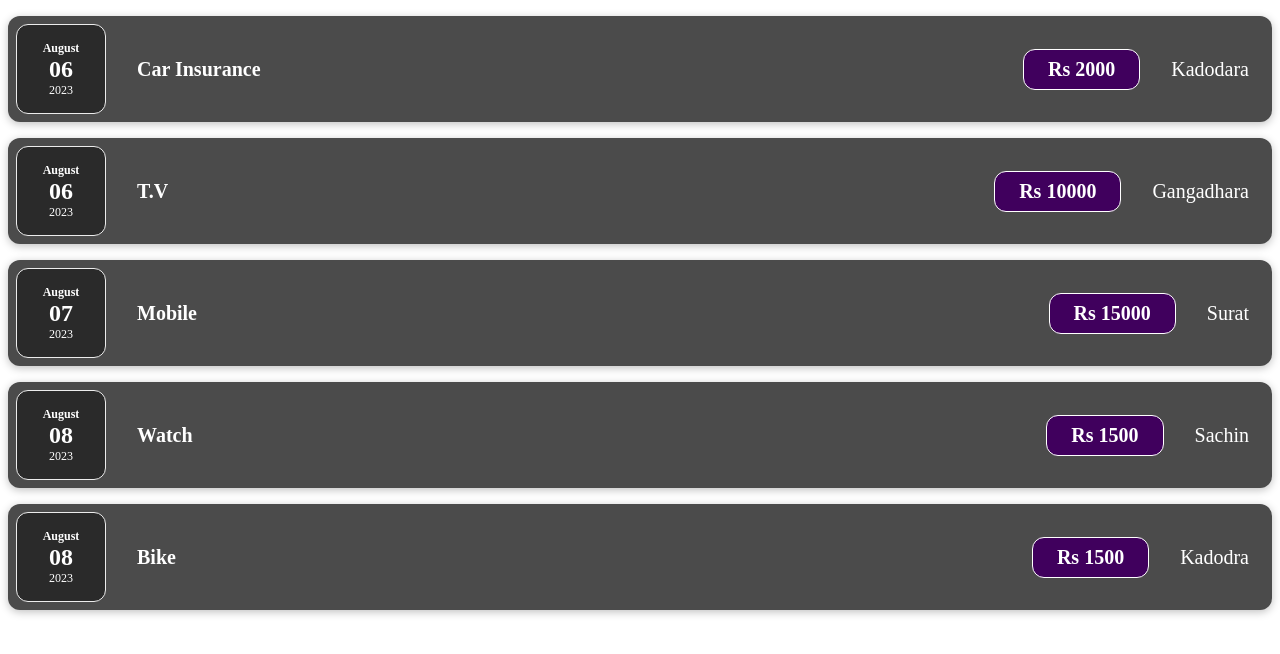
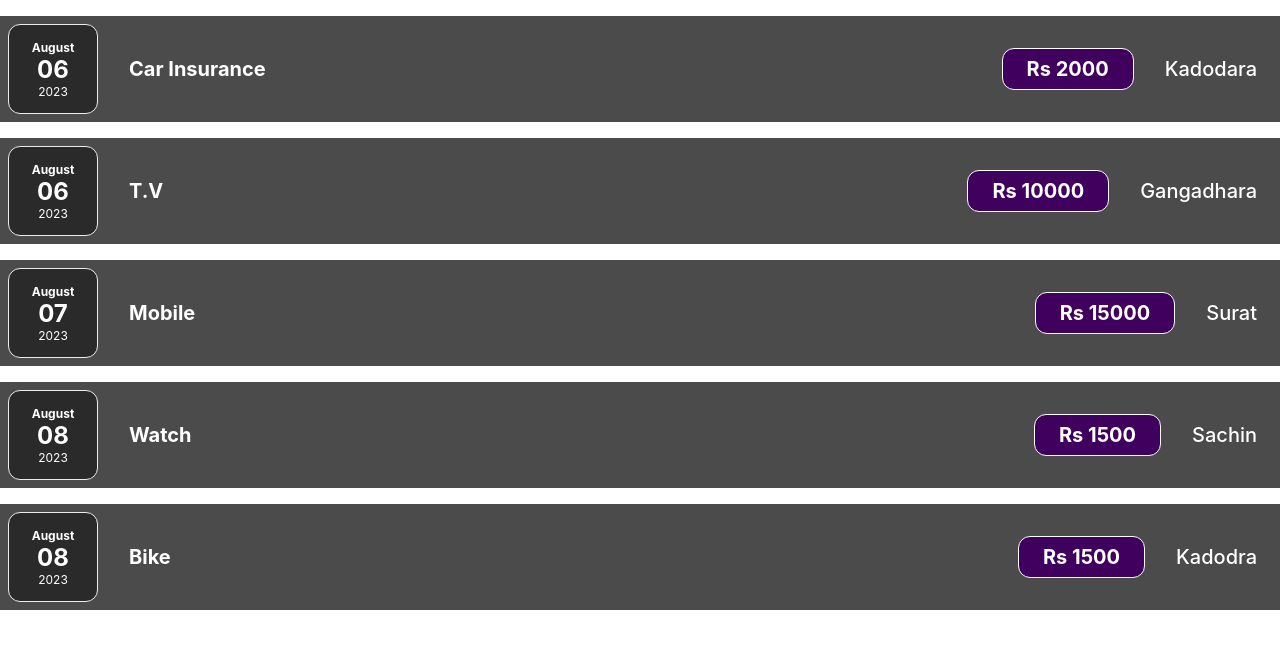
Before and after one commit to vivek5312/Expense-Tracker-with-react, a React (Create React App) app: page / in a window 1280 px wide. Shown: the top 654 px of the page. Built offline with nearby package versions, Linux system fonts and the light colour scheme.

Commit message:
add arrow function

```diff
--- /dev/null
+++ b/src/App.css
@@ -0,0 +1,38 @@
+.App {
+  text-align: center;
+}
+
+.App-logo {
+  height: 40vmin;
+  pointer-events: none;
+}
+
+@media (prefers-reduced-motion: no-preference) {
+  .App-logo {
+    animation: App-logo-spin infinite 20s linear;
+  }
+}
+
+.App-header {
+  background-color: #282c34;
+  min-height: 100vh;
+  display: flex;
+  flex-direction: column;
+  align-items: center;
+  justify-content: center;
+  font-size: calc(10px + 2vmin);
+  color: white;
+}
+
+.App-link {
+  color: #61dafb;
+}
+
+@keyframes App-logo-spin {
+  from {
+    transform: rotate(0deg);
+  }
+  to {
+    transform: rotate(360deg);
+  }
+}
--- /dev/null
+++ b/src/Components/Expenses/Expense.css
@@ -0,0 +1,64 @@
+.Expense-item {
+  display: flex;
+  justify-content: space-between;
+  align-items: center;
+
+  padding: 0.5rem;
+  margin: 1rem 0;
+
+  background-color: #4b4b4b;
+}
+
+.expense-item_description {
+  display: flex;
+  flex-direction: column;
+  gap: 1rem;
+  align-items: flex-end;
+  flex-flow: column-reverse;
+  justify-content: flex-start;
+  flex: 1;
+  margin-left: 15px;
+}
+
+.Expense-item h2 {
+  color: #3a3a3a;
+  font-size: 1rem;
+  flex: 1;
+  margin: 0 1rem;
+  color: white;
+}
+
+.expense-item_price {
+  font-size: 1rem;
+  font-weight: bold;
+  color: white;
+  background-color: #40005d;
+  border: 1px solid white;
+  padding: 0.5rem;
+  border-radius: 12px;
+  margin: 15px;
+}
+
+@media (min-width: 580px) {
+  .expense-item_description {
+    flex-direction: row;
+    align-items: center;
+    justify-content: flex-start;
+    flex: 1;
+  }
+
+  .expense-item_description h2 {
+    font-size: 1.25rem;
+  }
+
+  .expense-item_price{
+    font-size: 1.25rem;
+    padding: 0.5rem 1.5rem;
+  }
+}
+.Expense-location{
+  font-size: 1.25rem;
+  color: white;
+  font-weight: 500;
+  margin-right: 15px;
+}
--- /dev/null
+++ b/src/Components/Expenses/ExpenseDate.css
@@ -0,0 +1,26 @@
+.expense-date {
+    display: flex;
+    flex-direction: column;
+    width: 5.5rem;
+    height: 5.5rem;
+    border: 1px solid #ececec;
+    background-color: #2a2a2a;
+    color: white;
+    border-radius: 12px;
+    align-items: center;
+    justify-content: center;
+  }
+
+  .expense-date__month {
+    font-size: 0.75rem;
+    font-weight: bold;
+  }
+
+  .expense-date__year {
+    font-size: 0.75rem;
+  }
+
+  .expense-date__day {
+    font-size: 1.5rem;
+    font-weight: bold;
+  }
--- /dev/null
+++ b/src/Components/Expenses/ExpenseDate.js
@@ -0,0 +1,16 @@
+import "./ExpenseDate.css";
+
+function ExpenseDate(props) {
+  const month = props.date.toLocaleString("en-US", { month: "long" });
+  const day = props.date.toLocaleString("en-US", { day: "2-digit" });
+  const year = props.date.getFullYear();
+
+  return (
+    <div className="expense-date ">
+      <div className="expense-date__month">{month}</div>
+      <div className="expense-date__day">{day}</div>
+      <div className="expense-date__year">{year}</div>
+    </div>
+  );
+}
+export default ExpenseDate;
--- /dev/null
+++ b/src/Components/Expenses/ExpenseDetails.js
@@ -0,0 +1,14 @@
+
+
+function ExpenseDetails(props) {
+  return (
+
+      <div className="expense-item_description">
+        <h2>{props.title}</h2>
+        <div className="expense-item_price">Rs {props.amount}</div>
+        <div className="Expense-location">{props.location}</div>
+      </div>
+
+  );
+}
+export default ExpenseDetails;
--- /dev/null
+++ b/src/Components/Expenses/ExpenseItem.js
@@ -0,0 +1,16 @@
+import ExpenseDate from "./ExpenseDate";
+import ExpenseDetails from "./ExpenseDetails";
+
+import "./Expense.css";
+
+function ExpenseItem(props) {
+  return (
+
+    <div className="Expense-item">
+      <ExpenseDate date={props.date}/>
+      <ExpenseDetails amount={props.amount} location={props.location} title={props.title}/>
+    </div>
+
+  );
+}
+export default ExpenseItem;
--- /dev/null
+++ b/src/index.css
@@ -0,0 +1,13 @@
+body {
+  margin: 0;
+  font-family: -apple-system, BlinkMacSystemFont, 'Segoe UI', 'Roboto', 'Oxygen',
+    'Ubuntu', 'Cantarell', 'Fira Sans', 'Droid Sans', 'Helvetica Neue',
+    sans-serif;
+  -webkit-font-smoothing: antialiased;
+  -moz-osx-font-smoothing: grayscale;
+}
+
+code {
+  font-family: source-code-pro, Menlo, Monaco, Consolas, 'Courier New',
+    monospace;
+}
--- a/src/index.js
+++ b/src/index.js
@@ -1,13 +1,17 @@
-import { StrictMode } from "react";
-import { createRoot } from "react-dom/client";
+import React from 'react';
+import ReactDOM from 'react-dom/client';
+import './index.css';
+import App from './App';
+import reportWebVitals from './reportWebVitals';
 
-import App from "./App";
+const root = ReactDOM.createRoot(document.getElementById('root'));
+root.render(
+  <React.StrictMode>
+    <App />
+  </React.StrictMode>
+);
 
-const rootElement = document.getElementById("root");
-const root = createRoot(rootElement);
-
-root.render(
-  <StrictMode>
-    <App />
-  </StrictMode>
-);
+// If you want to start measuring performance in your app, pass a function
+// to log results (for example: reportWebVitals(console.log))
+// or send to an analytics endpoint. Learn more: https://bit.ly/CRA-vitals
+reportWebVitals();
--- /dev/null
+++ b/src/reportWebVitals.js
@@ -0,0 +1,13 @@
+const reportWebVitals = onPerfEntry => {
+  if (onPerfEntry && onPerfEntry instanceof Function) {
+    import('web-vitals').then(({ getCLS, getFID, getFCP, getLCP, getTTFB }) => {
+      getCLS(onPerfEntry);
+      getFID(onPerfEntry);
+      getFCP(onPerfEntry);
+      getLCP(onPerfEntry);
+      getTTFB(onPerfEntry);
+    });
+  }
+};
+
+export default reportWebVitals;
```
Also changed, not shown: src/App.js (+24 -23 lines), src/setupTests.js (added, +5 -0 lines), src/logo.svg (added), 1 other file (tests, documents, lock files or other folders).
